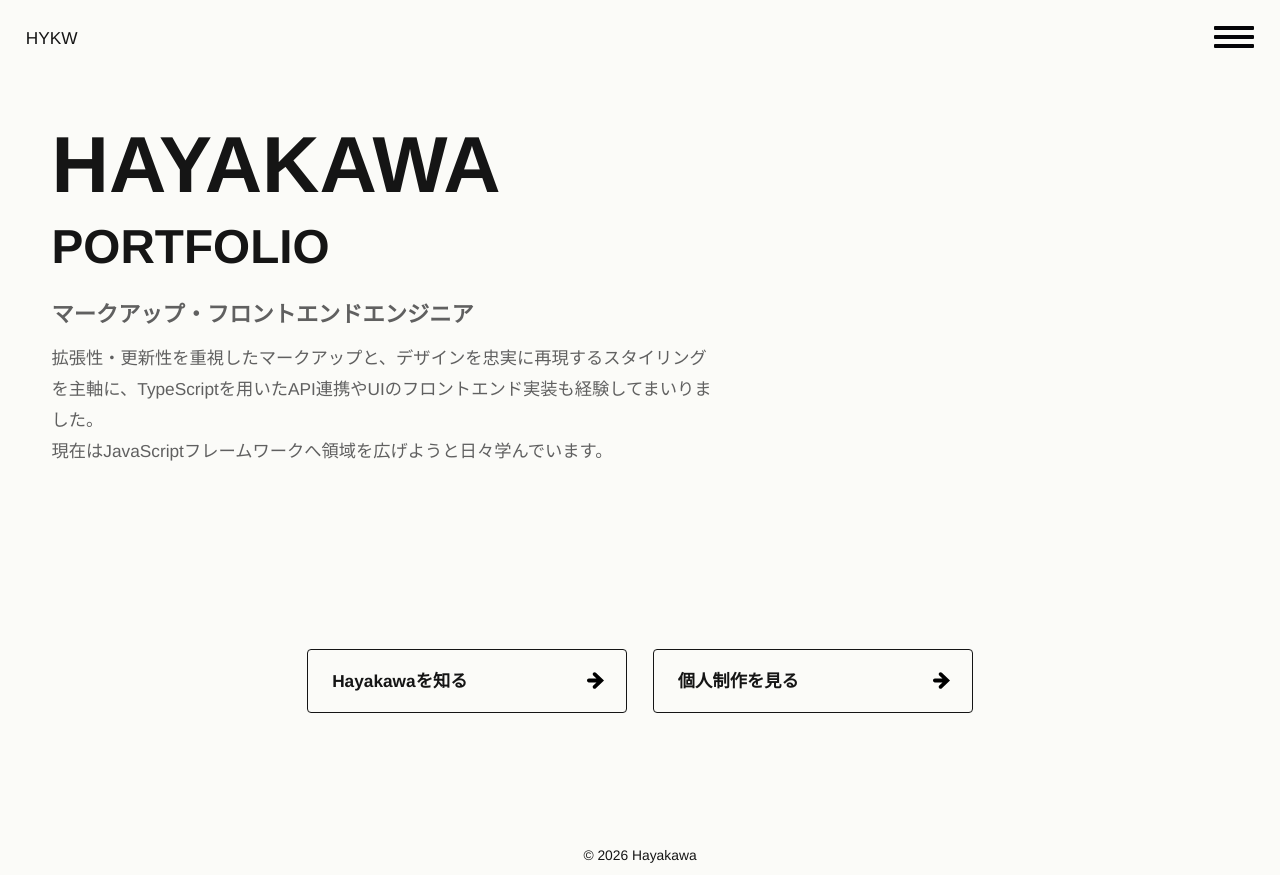
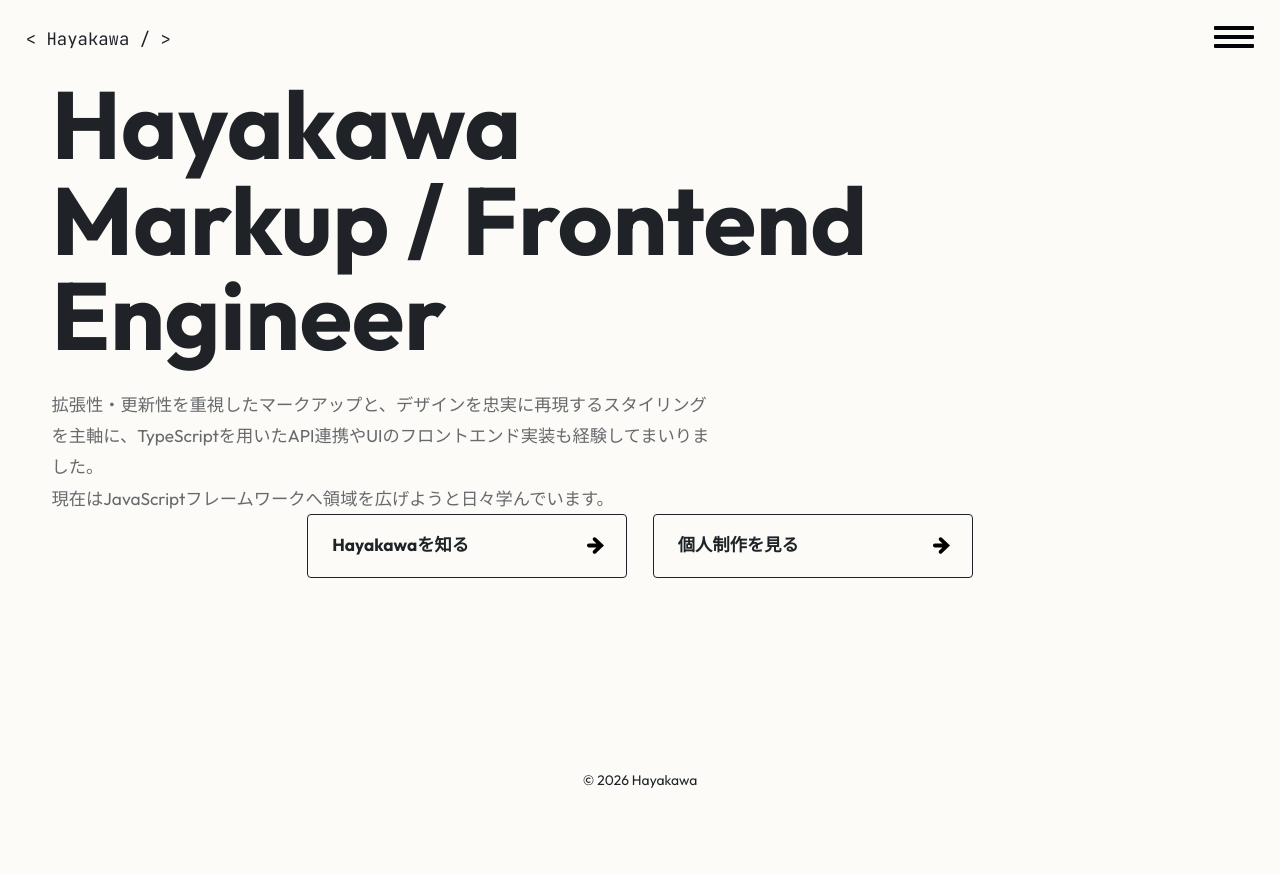
Before and after one commit to hayamin1111/portfolio2026, a Next.js app: page / in a window 1280 px wide. After the commit the page ends 800 px from the top, so only its background shows below. Built offline with nearby package versions, Linux system fonts and the light colour scheme.

Commit message:
style:フォント周り変更など

```diff
--- a/src/app/_components/HeroTop/index.module.css
+++ b/src/app/_components/FirstView/index.module.css
@@ -1,7 +1,6 @@
-.hero {
+.fv {
   min-height: 65svh;
   padding-block: var(--space-md);
-  /* border-bottom: var(--border) solid var(--color-base-300); */
 }
 
 .label {
@@ -13,10 +12,10 @@
 
 .title {
   margin: 0;
-  font-size: var(--hero);
+  font-size: var(--fv);
   font-weight: 900;
-  line-height: 0.9;
-  text-transform: uppercase;
+  font-weight: 700;
+  line-height: var(--line-height-xs);
   overflow-wrap: break-word;
 }
 
@@ -28,9 +27,10 @@
 
 .subTitle {
   display: block;
-  margin-block-start: var(--space-xs);
-  font-size: calc(var(--hero) * 0.6);
-  text-transform: uppercase;
+}
+
+.textEmphasis {
+  margin-block-end: var(--space-xxs);
 }
 
 .text {
@@ -40,10 +40,3 @@
   line-height: var(--line-height-lg);
   color: color-mix(in srgb, var(--color-base-content), white 32%);
 }
-
-.textEmphasis {
-  display: block;
-  margin-block-end: var(--space-xxs);
-  font-size: var(--text-xl);
-  font-weight: 600;
-}
--- a/src/app/_components/HeroTop/index.tsx
+++ b/src/app/_components/FirstView/index.tsx
@@ -7,7 +7,7 @@ import styles from "./index.module.css";
 type AnimationMode = "checking" | "play" | "skip";
 type Chars = [binary: string, hex: string, text: string];
 
-const title: string = "hayakawa";
+const title: string = "Hayakawa";
 const LAST_ANIMATION_PLAYED_AT: string = "last_animation_played_at";
 const FIRST_VISITED_TTL_MS: number = 3 * 60 * 60 * 1000;
 
@@ -23,7 +23,7 @@ const chars: Chars[] = title.split("").map((char) => {
   ];
 });
 
-export default function HeroTop() {
+export default function FirstView() {
   const [charPhases, setCharPhases] = useState(
     chars.map(() => 0), // charsの配列の数だけ0のある配列が返される[0, 0, 0, 0...]
   );
@@ -93,7 +93,6 @@ export default function HeroTop() {
   // HTMLレンダリング
   return (
     <section className={styles.hero}>
-      {/* {animationMode === "skip" && <h1 className={styles.title}>hayakawa</h1>} */}
       {shouldRenderTitle && (
         <h1 className={styles.title}>
           {chars.map((char, index) => {
@@ -137,7 +136,9 @@ export default function HeroTop() {
                 transition={{ duration: 0.5, ease: [0.87, 0.05, 0.02, 0.97] }}
                 onAnimationComplete={() => setIsLeadReady(true)}
               >
-                portfolio
+                <em className={styles.textEmphasis}>Markup / Frontend</em>
+                <br />
+                Engineer
               </motion.span>
             )}
           </AnimatePresence>
@@ -151,7 +152,6 @@ export default function HeroTop() {
           animate={{ opacity: 1, y: 0, filter: "blur(0px)" }}
           transition={{ duration: 0.7, ease: [0.87, 0.05, 0.02, 0.97] }}
         >
-          <em className={styles.textEmphasis}>マークアップ・フロントエンドエンジニア</em>
           拡張性・更新性を重視したマークアップと、デザインを忠実に再現するスタイリングを主軸に、TypeScriptを用いたAPI連携やUIのフロントエンド実装も経験してまいりました。
           <br />
           現在はJavaScriptフレームワークへ領域を広げようと日々学んでいます。
--- a/src/app/_components/Header/index.module.css
+++ b/src/app/_components/Header/index.module.css
@@ -1,8 +1,9 @@
 .header {
   display: flex;
+  align-items: center;
   justify-content: space-between;
-  align-items: center;
+  width: calc(100% - var(--space-xs) * 2);
   max-width: var(--max-screen-width);
-  width: calc(100% - var(--space-xs) * 2);
   margin: var(--space-xs) auto;
+  font-family: var(--font-mono);
 }
--- a/src/app/_components/Logo/index.tsx
+++ b/src/app/_components/Logo/index.tsx
@@ -1,7 +1,5 @@
-import Link from 'next/link';
+import Link from "next/link";
 
-export default function Logo () {
-  return (
-    <Link href="/">HYKW</Link>
-  )
+export default function Logo() {
+  return <Link href="/">&lt;&nbsp;Hayakawa&nbsp;&#47;&nbsp;&gt;</Link>;
 }
--- a/src/app/globals.css
+++ b/src/app/globals.css
@@ -1,4 +1,6 @@
 @import "modern-normalize";
+@import url("https://fonts.googleapis.com/css2?family=JetBrains+Mono:wght@300;400;500;700&display=swap");
+@import url("https://fonts.googleapis.com/css2?family=Outfit:wght@300;400;500;600;700&display=swap");
 
 :root {
   /* フラウザ幅 */
@@ -9,12 +11,13 @@
   --max-paragraph-width: 960px;
   --max-paragraph-width: 56ic;
 
-  /* メディアクエリ */
-  --breakpoint: 768px;
+  /* フォント */
+  --font-sans: "Outfit", system-ui, sans-serif;
+  --font-mono: "JetBrains Mono", monospace;
 
   /* フォントサイズ（ ジェネレータ：https://fluidtypography.com/ ） */
-
   /* --- 見出し --- */
+  --fv: clamp(3.75rem, 3.846vw + 2.885rem, 7.5rem); /* 60~120px */
   --hero: clamp(3.125rem, 3.205vw + 2.404rem, 6.25rem); /* 50~100px */
   --heading1: clamp(2rem, 2vw + 1.55rem, 4rem); /* 32~64px */
   --heading2: clamp(1.5rem, 0.25vw + 1.444rem, 1.75rem); /* 24~28px */
@@ -41,26 +44,26 @@
   --space-jump: clamp(1.25rem, 2.438vw + 0.702rem, 3.688rem); /* 20~60px */
 
   /* 色（daisyUIのthemeより：https://daisyui.com/ ）  */
-  --color-base-100: #fbfbf8;
-  --color-base-200: #f0f0eb;
-  --color-base-300: #d9d9d1;
-  --color-base-content: #151515;
-  --color-primary: #151515;
-  --color-primary-content: #fbfbf8;
-  --color-secondary: #c8ff00;
-  --color-secondary-content: #3e0a15;
-  --color-accent: #ffe500;
-  --color-accent-content: #292926;
-  --color-neutral: #373737;
-  --color-neutral-content: #d6d6d6;
-  --color-info: #5cb0d6;
-  --color-info-content: #1a2c35;
-  --color-success: #8e1f6a;
-  --color-success-content: #f4e8f0;
-  --color-warning: #ff8c2b;
-  --color-warning-content: #3e240a;
-  --color-error: #ff3356;
-  --color-error-content: #3e0b14;
+  --color-base-100: #fcfbf8; /* ページ背景 */
+  --color-base-200: #f5f1ec; /* カードや薄いセクション背景 */
+  --color-base-300: #e6ded6; /* border・grid線 */
+  --color-base-content: #1f2328; /* 本文・見出し */
+  --color-primary: #e4572e; /* CTA、リンク、強調 */
+  --color-primary-content: #ffffff;
+  --color-secondary: #f4a261; /* hover、タグ、薄い装飾 */
+  --color-secondary-content: #2b160e;
+  --color-accent: #c94c2f; /* 小さいドット、アイコン、補助強調 */
+  --color-accent-content: #ffffff;
+  --color-neutral: #343840; /* ナビやコード風UI */
+  --color-neutral-content: #f5f5f4;
+  --color-info: #4b7bec;
+  --color-info-content: #ffffff;
+  --color-success: #3a7d5d;
+  --color-success-content: #ffffff;
+  --color-warning: #d97706;
+  --color-warning-content: #2a1600;
+  --color-error: #d92d20;
+  --color-error-content: #ffffff;
 
   --line-height-xs: 1;
   --line-height-sm: 1.2;
@@ -104,9 +107,7 @@
 } */
 
 body {
-  font-family:
-    "Helvetica Neue", Arial, "Hiragino Kaku Gothic ProN", "Hiragino Sans", "Noto Sans JP",
-    sans-serif;
+  font-family: var(--font-sans);
   font-size: var(--text-md);
   line-height: var(--line-height-md);
   color: var(--color-base-content);
@@ -116,8 +117,6 @@ body {
   background: var(--color-base-100);
 
   &.is-fixed {
-    /* position: fixed; */
-    /* width: 100%; */
     overflow: hidden;
     touch-action: none;
   }
@@ -134,6 +133,10 @@ main {
   width: calc(100% - var(--space-md) * 2);
   max-width: var(--max-screen-width);
   margin-inline: auto;
+
+  @media (width < 768px) {
+    width: calc(100% - var(--space-xs) * 2);
+  }
 }
 
 a {
--- a/src/app/page.module.css
+++ b/src/app/page.module.css
@@ -1,7 +1,6 @@
 .buttons {
   display: flex;
-  justify-content: center;
   flex-wrap: wrap;
   gap: var(--space-xs);
-  margin-block: var(--space-md) var(--space-xl);
+  justify-content: center;
 }
--- a/src/app/page.tsx
+++ b/src/app/page.tsx
@@ -1,18 +1,14 @@
 import styles from "@/app/page.module.css";
-import HeroTop from "@/app/_components/HeroTop";
+import FirstView from "@/app/_components/FirstView";
 import Button from "@/app/_components/Button";
 
 export default function Home() {
   return (
     <>
-      <HeroTop />
+      <FirstView />
       <div className={styles.buttons}>
-        <Button href="/about">
-          Hayakawaを知る
-        </Button>
-        <Button href="/works">
-          個人制作を見る
-        </Button>
+        <Button href="/about">Hayakawaを知る</Button>
+        <Button href="/works">個人制作を見る</Button>
       </div>
     </>
   );
```
Also changed, not shown: src/app/_components/Gnav/index.module.css (+34 -165 lines).
